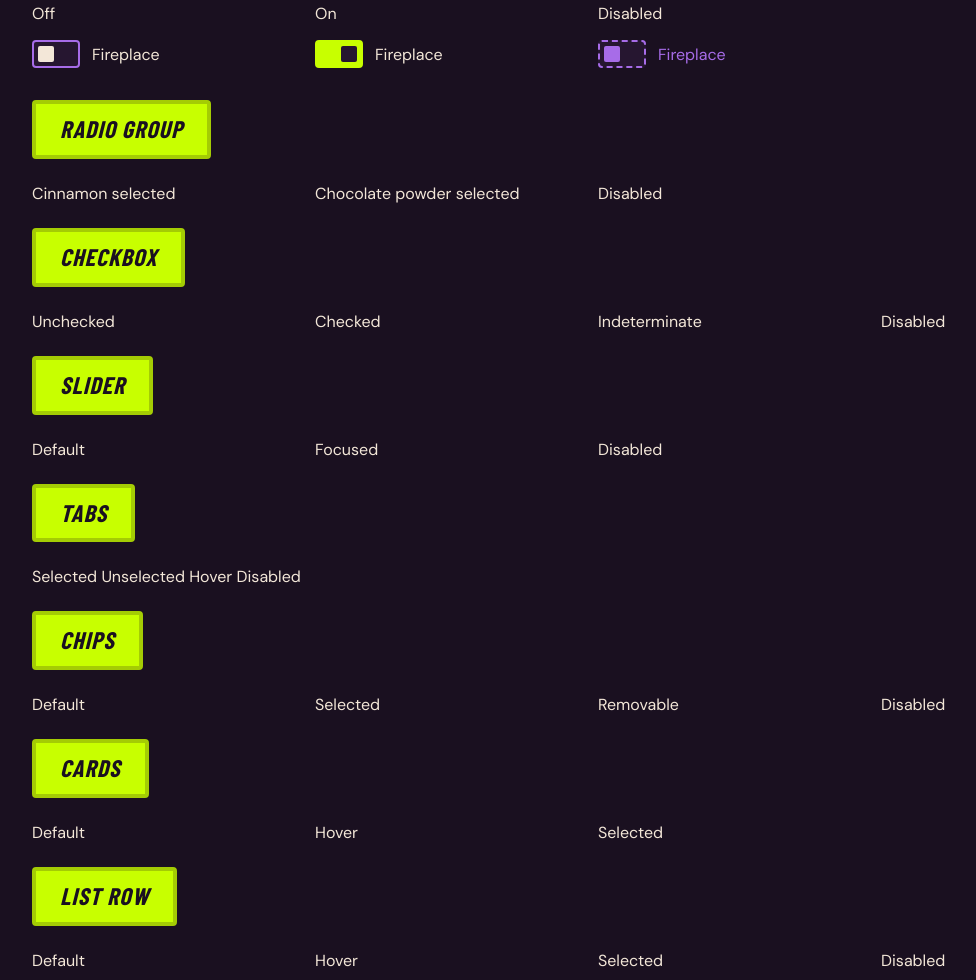
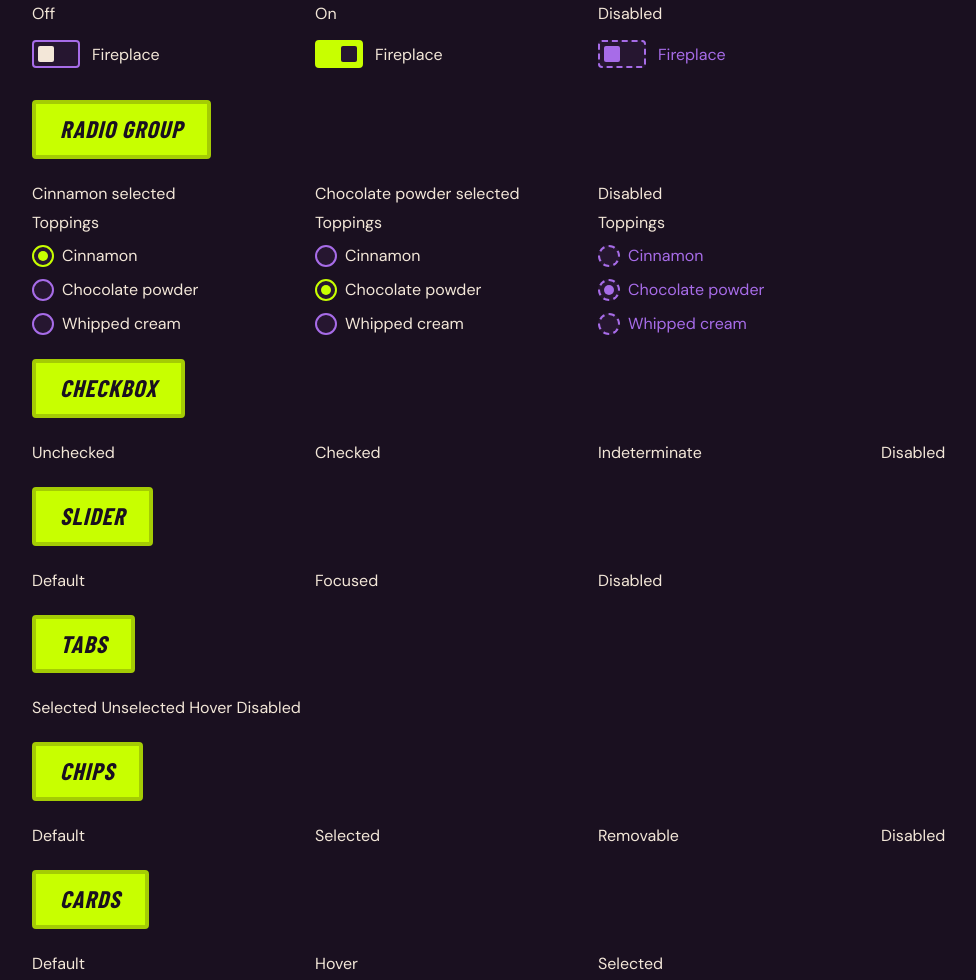
Before and after one commit to szabina-nagy/spooky-cafe-ui-kit, a plain HTML site: page index.html in a window 1280 px wide. Shown: the part 1026-2006 px from the top of the page, without its empty margins (48-1024 px from the left). Drawn offline with nearby package versions, Linux system fonts and the light colour scheme; a script that the page names is missing; a web font is replaced by a local one.

Commit message:
Add radio group

```diff
--- a/css/components/radio.css
+++ b/css/components/radio.css
@@ -0,0 +1,87 @@
+/* Reset fieldset and radio buttons*/
+.radio {
+    appearance: none;
+}
+
+.radio-group {
+    margin: 0;
+    padding: 0;
+    border: 0;
+    min-width: 0;
+}
+
+.radio-group legend {
+    padding: 0;
+}
+
+/* Fieldset and radio styling*/
+.radio-group {
+    display: flex;
+    flex-direction: column;
+    gap: var(--space-12);
+}
+
+.radio-group legend {
+    margin-bottom: var(--space-12);
+}
+.radio {
+    position: relative;
+    flex-shrink: 0;
+    height: 22px;
+    width: 22px;
+    margin: 0;
+    background: var(--surface);
+    border-radius: 11px;
+    border: var(--border-width) solid var(--border);
+    cursor: pointer;
+}
+
+.radio-field {
+    display: flex;
+    align-items: center;
+    gap: var(--space-8);
+}
+
+/* Checked*/
+.radio:checked:before {
+    content: "";
+    position: absolute;
+    top: 4px;
+    left: 4px;
+    width: 10px;
+    height: 10px;
+    background: var(--accent);
+    border-radius: 5px;
+}
+
+.radio:checked {
+    border-color: var(--accent);
+}
+
+/* Disabled*/
+.radio:disabled {
+    border-color: var(--primary);
+    border-style: dashed;
+    cursor: not-allowed;
+}
+
+.radio:disabled:checked::before {
+    background: var(--primary);
+}
+
+.radio-field:has(.radio:disabled) {
+    color: var(--primary);
+    cursor: not-allowed;
+}
+
+/* High contrast mode*/
+@media (forced-colors: active) {
+    .radio:checked:before {
+        forced-color-adjust: none;
+        background: CanvasText;
+    }
+
+    .radio:disabled:checked::before {
+        background: GrayText;
+    }
+}
--- a/index.html
+++ b/index.html
@@ -175,9 +175,60 @@
     <section id="radio-group" class="kit-section">
       <h2 class="text-title">Radio group</h2>
       <div class="states">
-        <div class="state"><p class="state-label">Cinnamon selected</p></div>
-        <div class="state"><p class="state-label">Chocolate powder selected</p></div>
-        <div class="state"><p class="state-label">Disabled</p></div>
+        <div class="state">
+          <p class="state-label">Cinnamon selected</p>
+          <fieldset class="radio-group">
+            <legend>Toppings</legend>
+            <label class="radio-field">
+              <input class="radio" type="radio" name="toppings-1" value="cinnamon" checked>
+              Cinnamon
+            </label>
+            <label class="radio-field">
+              <input class="radio" type="radio" name="toppings-1" value="chocolate">
+              Chocolate powder
+            </label>
+            <label class="radio-field">
+              <input class="radio" type="radio" name="toppings-1" value="cream">
+              Whipped cream
+            </label>
+          </fieldset>
+        </div>
+        <div class="state">
+          <p class="state-label">Chocolate powder selected</p>
+          <fieldset class="radio-group">
+            <legend>Toppings</legend>
+            <label class="radio-field">
+              <input class="radio" type="radio" name="toppings-2" value="cinnamon">
+              Cinnamon
+            </label>
+            <label class="radio-field">
+              <input class="radio" type="radio" name="toppings-2" value="chocolate" checked>
+              Chocolate powder
+            </label>
+            <label class="radio-field">
+              <input class="radio" type="radio" name="toppings-2" value="cream">
+              Whipped cream
+            </label>
+          </fieldset>
+        </div>
+        <div class="state">
+          <p class="state-label">Disabled</p>
+          <fieldset class="radio-group" disabled>
+            <legend>Toppings</legend>
+            <label class="radio-field">
+              <input class="radio" type="radio" name="toppings-3" value="cinnamon">
+              Cinnamon
+            </label>
+            <label class="radio-field">
+              <input class="radio" type="radio" name="toppings-3" value="chocolate" checked>
+              Chocolate powder
+            </label>
+            <label class="radio-field">
+              <input class="radio" type="radio" name="toppings-3" value="cream">
+              Whipped cream
+            </label>
+          </fieldset>
+        </div>
       </div>
     </section>
 
```
